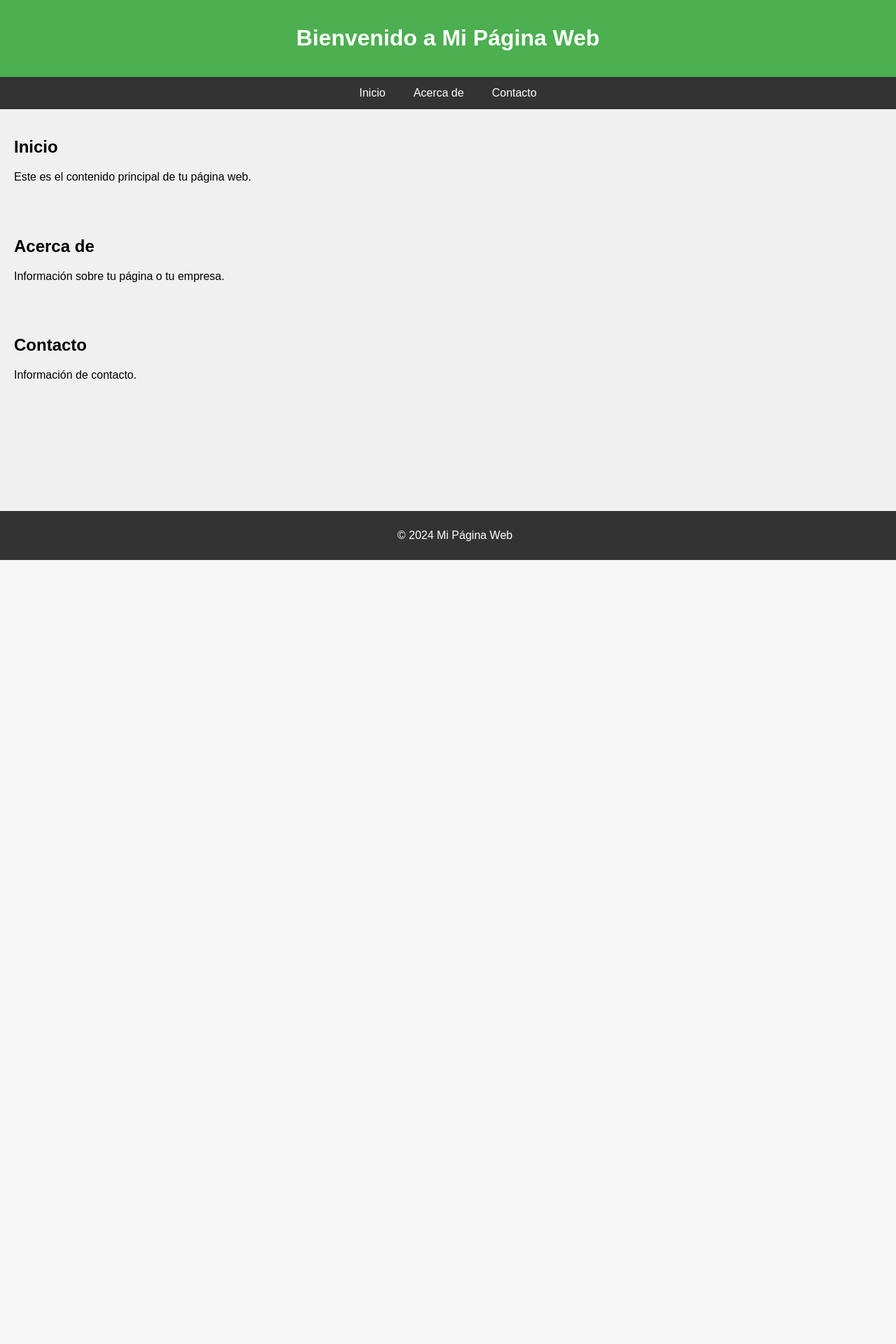
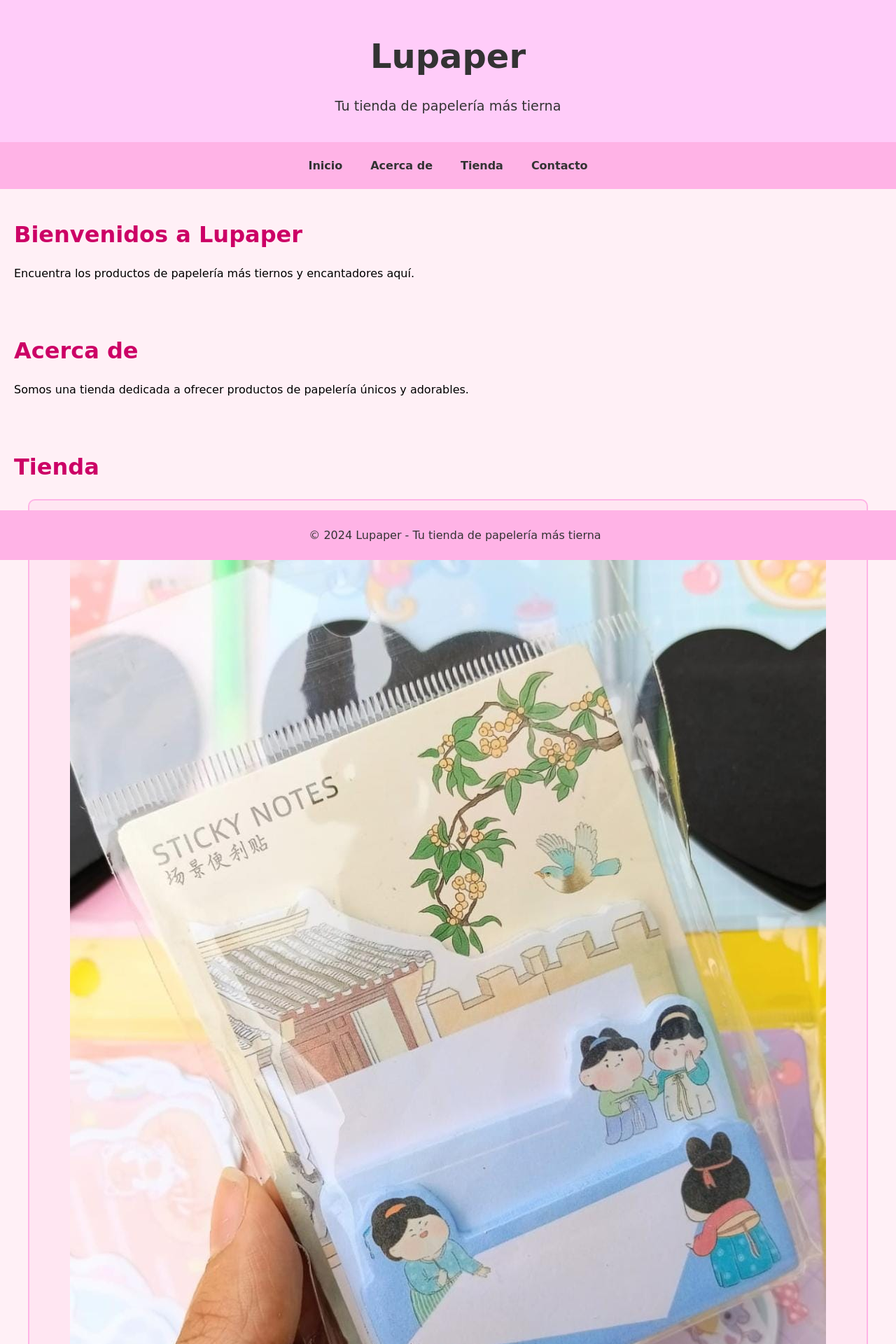
Before and after one commit to Notosound/Lupaper, a PHP site: page / in a window 1280 px wide. Shown: the top 1920 px of the page at 70% size. Before the commit the page ends 800 px from the top, so only its background shows below. Run offline with PHP 8.4, Linux system fonts and the light colour scheme.

Commit message:
Add files via upload

```diff
--- a/index.html
+++ b/index.html
@@ -1,34 +1,54 @@
+<!DOCTYPE html>
+<html lang="es">
 <!DOCTYPE html>
 <html lang="es">
 <head>
     <meta charset="UTF-8">
     <meta name="viewport" content="width=device-width, initial-scale=1.0">
-    <title>Mi Página Web</title>
+    <title>Lupaper</title>
     <link rel="stylesheet" href="styles.css">
 </head>
 <body>
     <header>
-        <h1>Bienvenido a Mi Página Web</h1>
+        <h1>Lupaper</h1>
+        <p>Tu tienda de papelería más tierna</p>
     </header>
     <nav>
         <a href="#home">Inicio</a>
         <a href="#about">Acerca de</a>
+        <a href="#shop">Tienda</a>
         <a href="#contact">Contacto</a>
     </nav>
     <section id="home">
-        <h2>Inicio</h2>
-        <p>Este es el contenido principal de tu página web.</p>
+        <h2>Bienvenidos a Lupaper</h2>
+        <p>Encuentra los productos de papelería más tiernos y encantadores aquí.</p>
     </section>
     <section id="about">
         <h2>Acerca de</h2>
-        <p>Información sobre tu página o tu empresa.</p>
+        <p>Somos una tienda dedicada a ofrecer productos de papelería únicos y adorables.</p>
+    </section>
+    <section id="shop">
+        <h2>Tienda</h2>
+        <div class="product">
+            <img src="product1.jpg" alt="Producto 1">
+            <h3>Cuaderno de Unicornio</h3>
+            <p>$10.00</p>
+            <button>Comprar</button>
+        </div>
+        <div class="product">
+            <img src="product2.jpg" alt="Producto 2">
+            <h3>Bolígrafo de Gato</h3>
+            <p>$2.00</p>
+            <button>Comprar</button>
+        </div>
+        <!-- Añade más productos aquí -->
     </section>
     <section id="contact">
         <h2>Contacto</h2>
-        <p>Información de contacto.</p>
+        <p>Para consultas, por favor escríbenos a contacto@lupaper.com</p>
     </section>
     <footer>
-        <p>© 2024 Mi Página Web</p>
+        <p>© 2024 Lupaper - Tu tienda de papelería más tierna</p>
     </footer>
 </body>
 </html>
--- a/styles.css
+++ b/styles.css
@@ -1,36 +1,78 @@
 body {
-    font-family: Arial, sans-serif;
-    background-color: #f0f0f0;
+    font-family: 'Comic Sans MS', cursive, sans-serif;
+    background-color: #fff0f6;
     margin: 0;
     padding: 0;
 }
 header {
-    background-color: #4CAF50;
-    color: white;
-    padding: 15px;
+    background-color: #ffccf9;
+    color: #333;
+    padding: 20px;
     text-align: center;
+}
+header h1 {
+    font-size: 3em;
+}
+header p {
+    font-size: 1.2em;
 }
 nav {
     display: flex;
     justify-content: center;
-    background-color: #333;
+    background-color: #ffb3e6;
+    padding: 10px;
 }
 nav a {
-    color: white;
+    color: #333;
     padding: 14px 20px;
     text-decoration: none;
-    text-align: center;
+    font-weight: bold;
 }
 nav a:hover {
-    background-color: #ddd;
-    color: black;
+    background-color: #ff66b2;
+    color: white;
 }
 section {
     padding: 20px;
 }
+section h2 {
+    font-size: 2em;
+    color: #cc0066;
+}
+.product {
+    background-color: #ffe6f2;
+    padding: 20px;
+    margin: 20px;
+    border: 2px solid #ffb3e6;
+    border-radius: 10px;
+    text-align: center;
+}
+.product img {
+    max-width: 100%;
+    border-radius: 10px;
+}
+.product h3 {
+    color: #ff66b2;
+}
+.product p {
+    font-size: 1.2em;
+    color: #cc0066;
+}
+.product button {
+    background-color: #ff66b2;
+    color: white;
+    border: none;
+    padding: 10px 20px;
+    font-size: 1em;
+    border-radius: 5px;
+    cursor: pointer;
+}
+.product button:hover {
+    background-color: #cc0066;
+}
 footer {
-    background-color: #333;
-    color: white;
+    background-color: #ffb3e6;
+    color: #333;
     text-align: center;
     padding: 10px;
     position: fixed;
```
Also changed, not shown: product1.jpg (added), product2.jpg (added).
